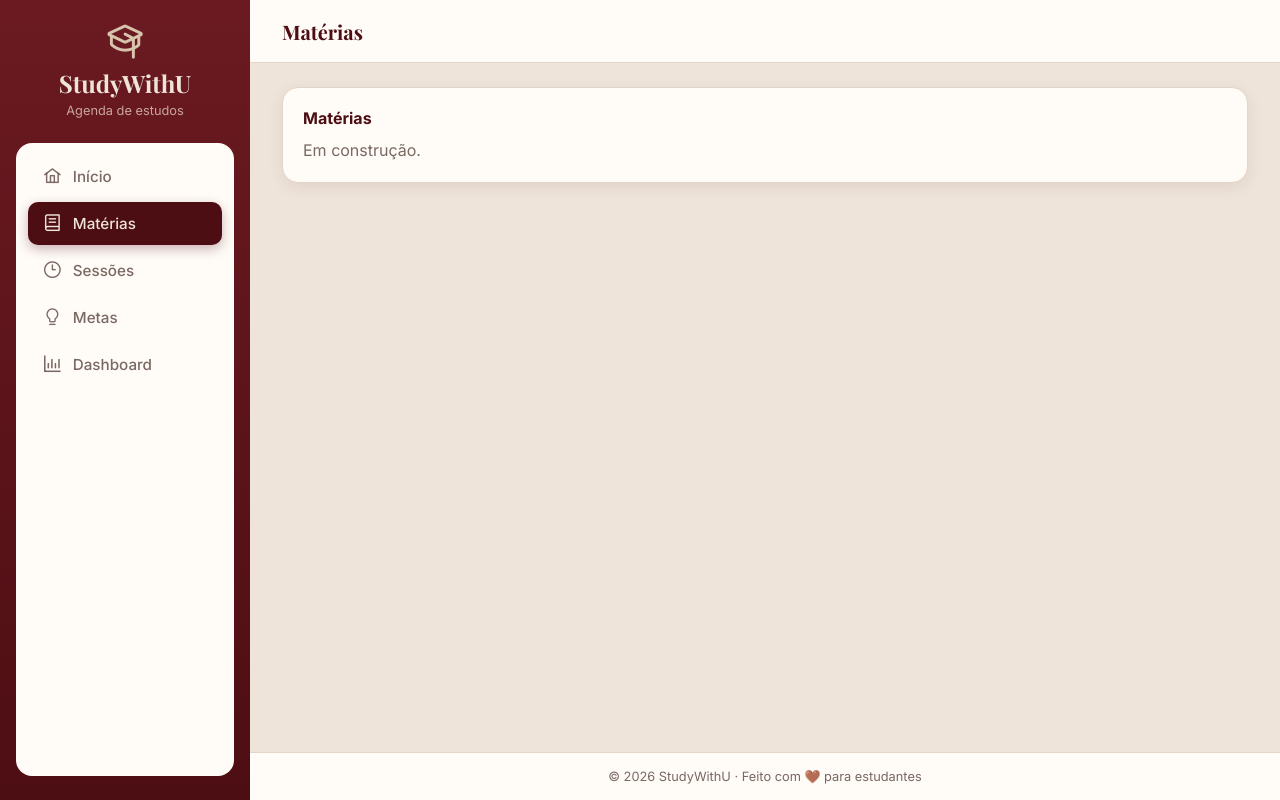
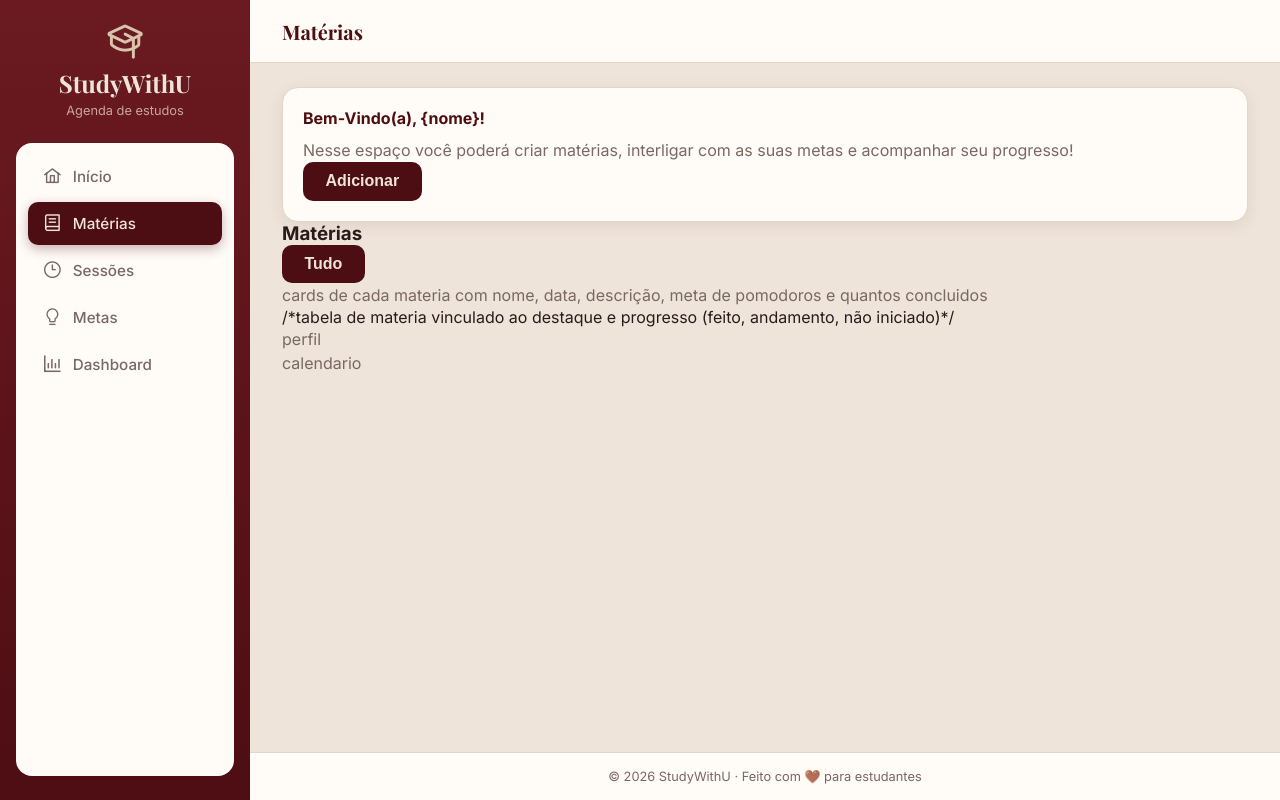
Before and after one commit to gabrielaguedes12/StudyWithU, a Vue app in the folder agenda-estudos/frontend/: page /materias in a window 1280 px wide. Built offline with nearby package versions, Linux system fonts and the light colour scheme.

Commit message:
organização materias

```diff
--- a/agenda-estudos/frontend/src/views/MateriasView.vue
+++ b/agenda-estudos/frontend/src/views/MateriasView.vue
@@ -1,6 +1,24 @@
 <template>
   <div class="card">
+    <h3>Bem-Vindo(a), {nome}!</h3>
+    <p>Nesse espaço você poderá criar matérias, interligar com as suas metas e acompanhar seu progresso!</p>
+    <button>Adicionar</button>
+  </div>
+
+  <div>
     <h3>Matérias</h3>
-    <p>Em construção.</p>
+    <button>Tudo</button>
+    <div>
+      <p>cards de cada materia com nome, data, descrição, meta de pomodoros e quantos concluidos</p>
+    </div>
+  </div>
+
+  /*tabela de materia vinculado ao destaque e progresso (feito, andamento, não iniciado)*/
+  <div>
+
+    <div>
+      <p>perfil</p>
+      <p>calendario</p>
+    </div>
   </div>
 </template>
--- a/agenda-estudos/frontend/src/views/SessoesView.vue
+++ b/agenda-estudos/frontend/src/views/SessoesView.vue
@@ -1,10 +1,10 @@
 <template>
   <div class="card_sessoes">
-        <p>Cronometro</p>
+        <p>Cronometro redondo</p>
         <p>pegar uma meta como concurso</p>
         <p>dentro de concurso escolher a materia e colocar quantos pomodoros</p>
 
-        <button>">"</button>
+        <button>Começar</button>
   </div>
 </template>
 <style>
```
